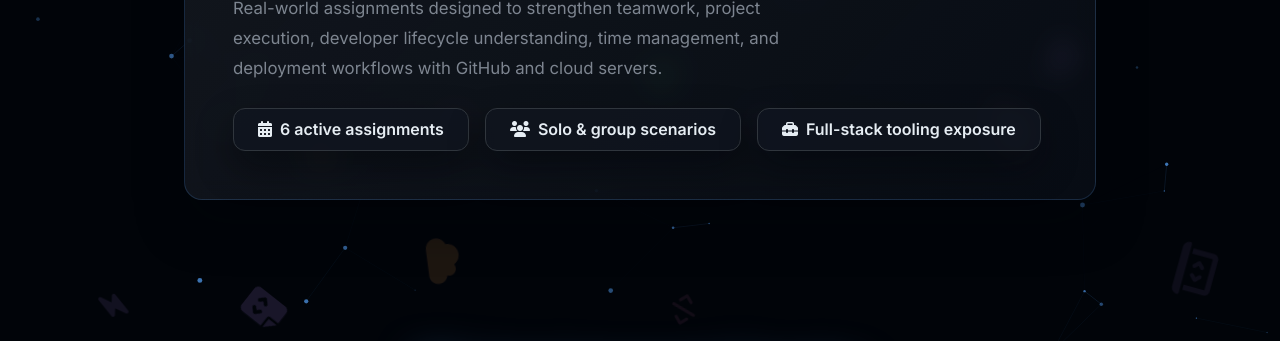
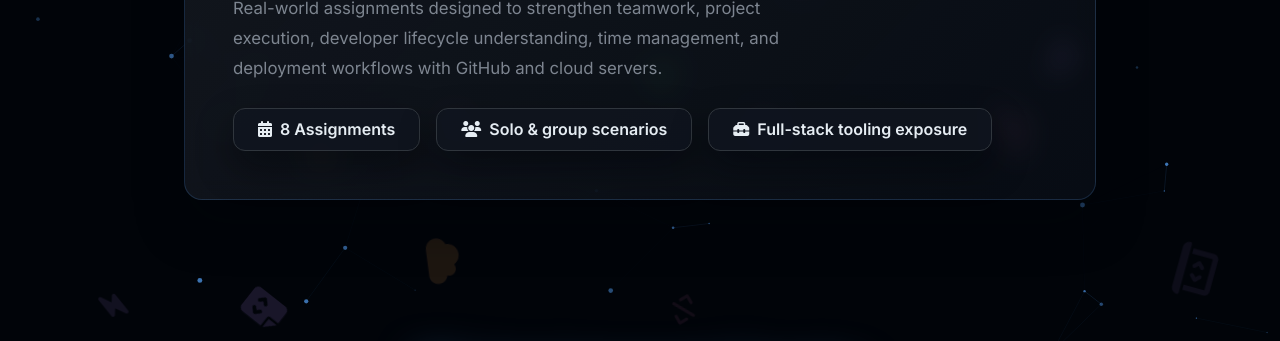
Before and after one commit to AeroerMak/software-dev-engineer, a plain HTML site: page assignments.html in a window 1280 px wide. Shown: the part 443-784 px from the top of the page. Drawn offline with Linux system fonts and the light colour scheme; animation ran at ten frames a second.

Commit message:
Update assignments.html to reflect the current number of active assignments, changing the count from 6 to 8.

```diff
--- a/assignments.html
+++ b/assignments.html
@@ -36,7 +36,7 @@
                         Real-world assignments designed to strengthen teamwork, project execution, developer lifecycle understanding, time management, and deployment workflows with GitHub and cloud servers.
                     </p>
                     <div class="hero-meta">
-                        <div class="meta-item"><i class="fas fa-calendar-alt"></i> 6 active assignments</div>
+                        <div class="meta-item"><i class="fas fa-calendar-alt"></i> 8 Assignments</div>
                         <div class="meta-item"><i class="fas fa-users"></i> Solo & group scenarios</div>
                         <div class="meta-item"><i class="fas fa-toolbox"></i> Full-stack tooling exposure</div>
                     </div>
```
